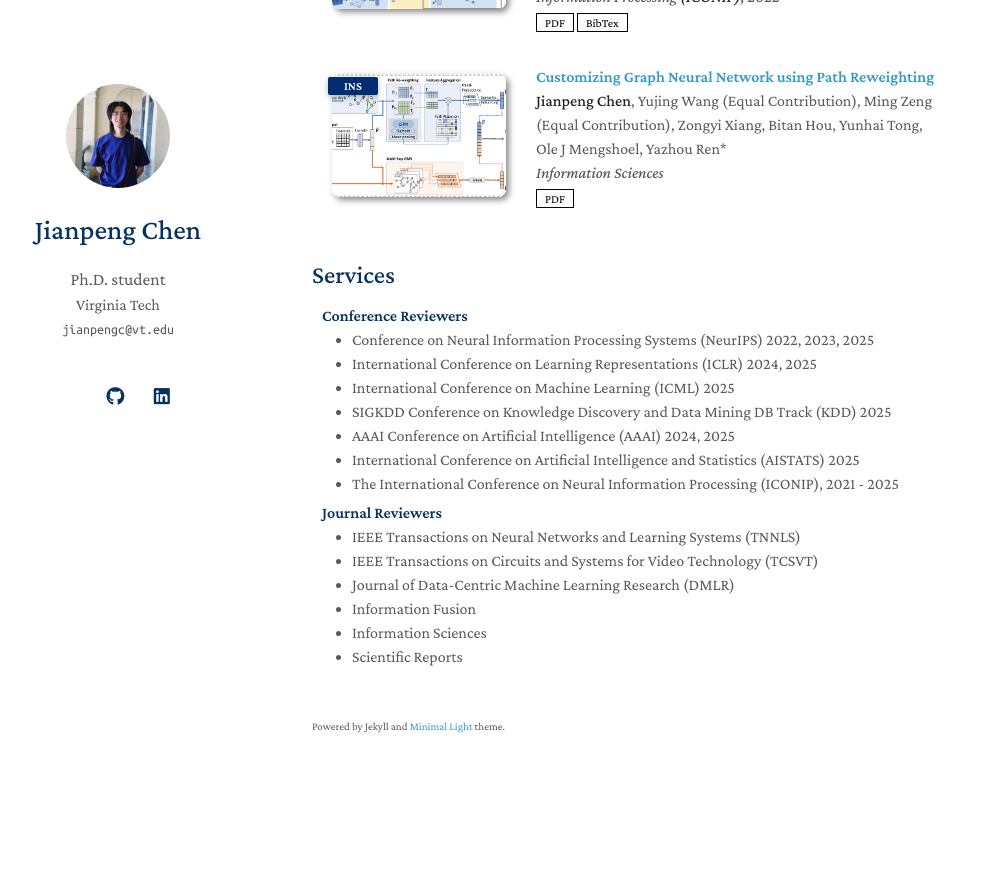
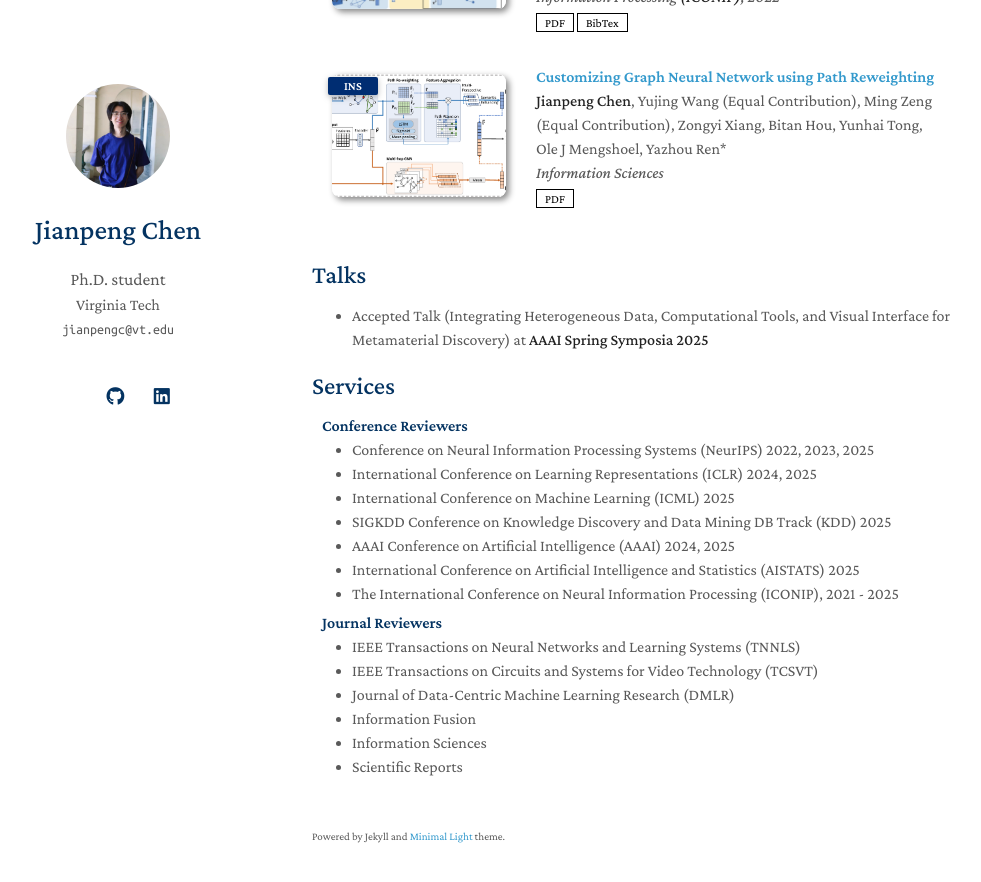
Before and after one commit to cjpcool/cjpcool.github.io, a Jekyll site: the page built from index.md, in a window 1280 px wide and 900 px high, scrolled down 2644 px. Shown: the top 882 px of the window, without its empty margins (158-1139 px from the left). Built offline with Jekyll 4.4.1, drawn with Linux system fonts in a browser that asks for light colours; a style sheet for code colours, icons or effects is not loaded; our own code applies the rules of GitHub Pages for plain Markdown files; before the commit the page ends 3451 px from its top, so only the background shows below that.

Commit message:
Update index.md

```diff
--- a/index.md
+++ b/index.md
@@ -27,4 +27,8 @@ His research generally lies in **data mining** and **machine learning**, with a
 
 {% include_relative _includes/publications.md %}
 
+
+## Talks
+- Accepted Talk (Integrating Heterogeneous Data, Computational Tools, and Visual Interface for Metamaterial Discovery) at **AAAI Spring Symposia 2025**
+
 {% include_relative _includes/services.md %}
```
